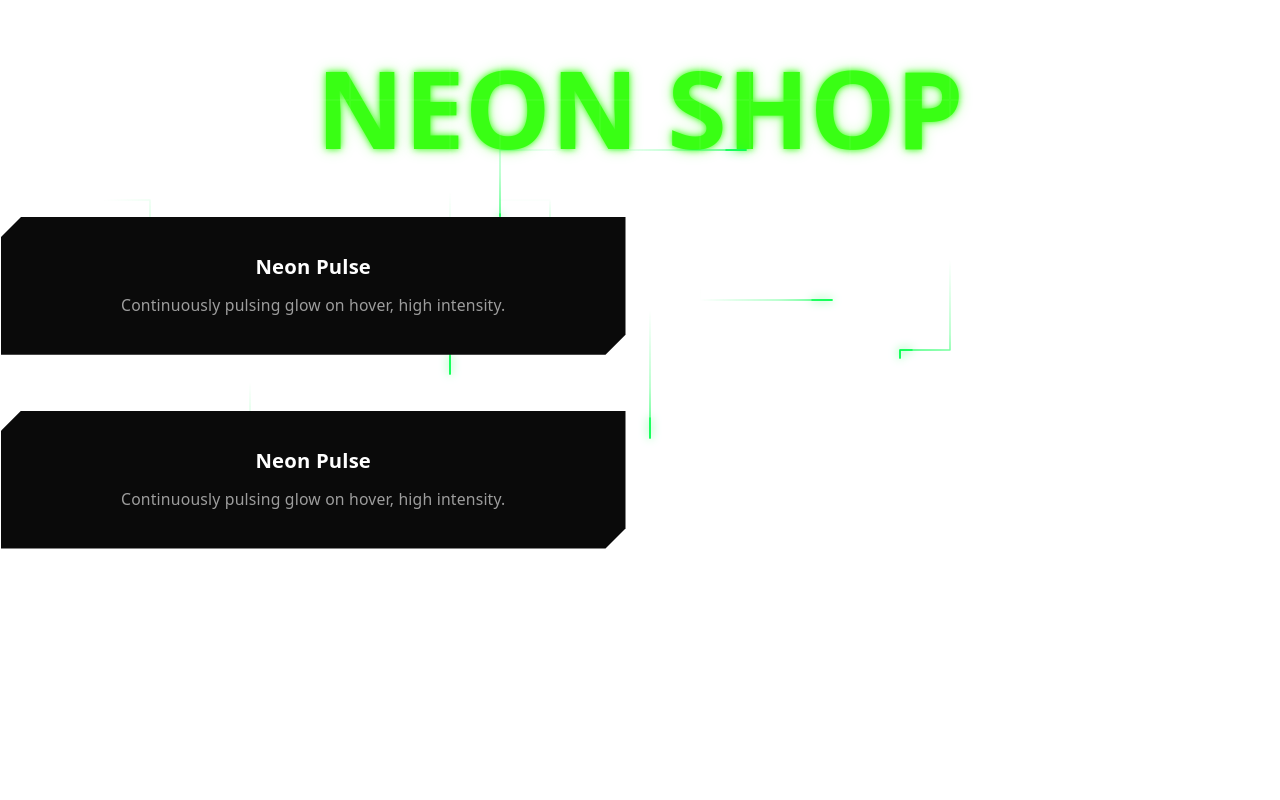
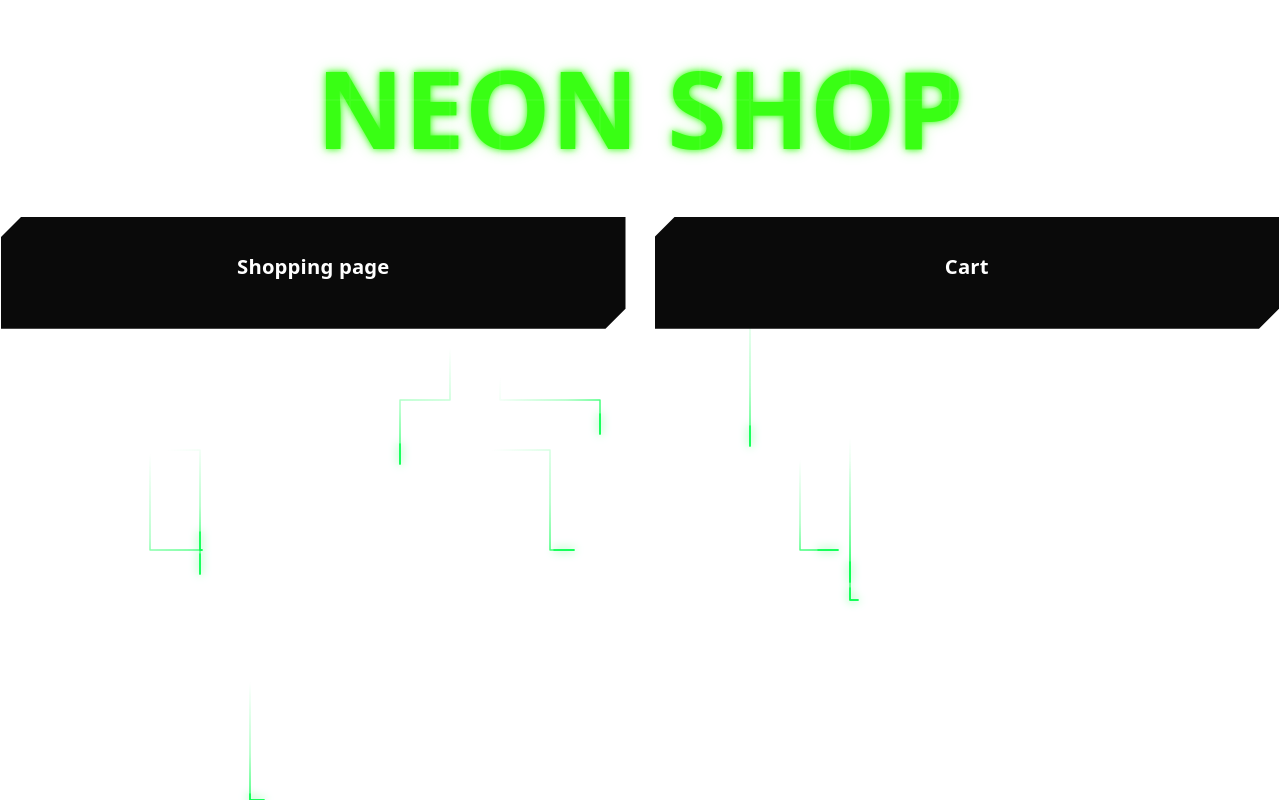
Before and after one commit to Atmoloid/Shopping-cart, a React (Vite) app: page / in a window 1280 px wide. Built offline with nearby package versions, Linux system fonts and the light colour scheme.

Commit message:
Adds lucide-react and updates card titles
Introduces the lucide-react dependency to enable usage of Lucide icons in the UI.
Updates card titles in the main grid to better reflect their purpose, improving clarity for future UI enhancements.

```diff
--- a/package.json
+++ b/package.json
@@ -11,6 +11,7 @@
   },
   "dependencies": {
     "lucide": "^1.3.0",
+    "lucide-react": "^1.9.0",
     "react": "^19.2.5",
     "react-dom": "^19.2.5",
     "react-router-dom": "^7.14.1"
--- a/src/App.jsx
+++ b/src/App.jsx
@@ -3,6 +3,7 @@ import './App.css'
 import { DatalinesWithGrid } from "/home/lorenzo/Shopping-cart/src/components/neonblade-ui/datalines-with-grid/index.tsx";
 import NeonGlow from "/home/lorenzo/Shopping-cart/src/components/neonblade-ui/neon-glow";
 import NeonGlowCornerCutCard from "/home/lorenzo/Shopping-cart/src/components/neonblade-ui/neon-glow-corner-cut-card";
+import { ShoppingCart } from 'lucide';
 
 function App() {
   /*const [count, setCount] = useState(0)*/
@@ -22,18 +23,15 @@ function App() {
 
       <div className="grid grid-cols-2  md:grid-cols-3 gap-6 pt-12">
            <NeonGlowCornerCutCard
-        title="Neon Pulse"
-        description="Continuously pulsing glow on hover, high intensity."
+        title=  "Shopping page"
         colorA="green"
         hoverEffect="pulse"
         glowIntensity="high"
         corner='all'
           />
-      </div>
-      <div className="grid grid-cols-2 md:grid-cols-5 gap-6 pt-12">
+
            <NeonGlowCornerCutCard
-        title="Neon Pulse"
-        description="Continuously pulsing glow on hover, high intensity."
+        title="Cart"
         colorA="green"
         hoverEffect="pulse"
         glowIntensity="high"
```
Also changed, not shown: 1 other file (tests, documents, lock files or other folders).
